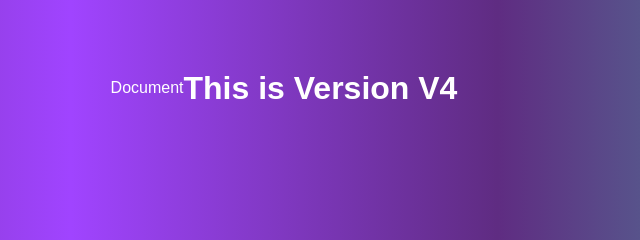
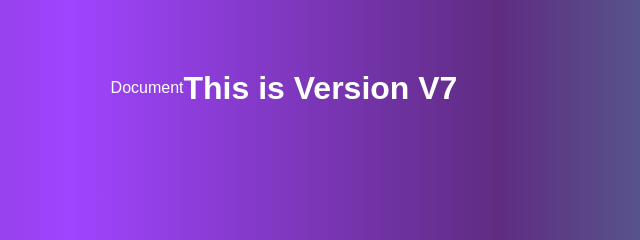
Before and after one commit to VivekMittal98/myrepo, a plain HTML site: page index.html in a window 1280 px wide. Shown: the part 312-552 px from the top of the page, 356-996 px from the left. Drawn offline with Linux system fonts and the light colour scheme.

Commit message:
changed to version v7

```diff
--- a/index.html
+++ b/index.html
@@ -7,7 +7,7 @@
     <title>Document</title>
 </head>
 <body>
-    <h1>This is Version V4</h1>
+    <h1>This is Version V7</h1>
 
 </body>
 </html>
```
